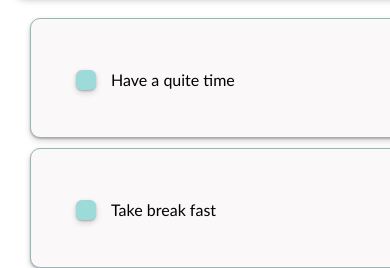
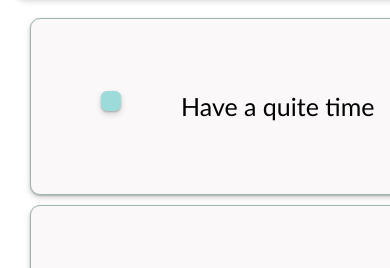
Before and after one commit to stbugyei/Todo.github.io, a React (Create React App) app: page / in a window 390 px wide. Shown: the part 576-844 px from the top of the page. Built offline with nearby package versions, Linux system fonts and the light colour scheme.

Commit message:
Update App.css

```diff
--- a/src/App.css
+++ b/src/App.css
@@ -9,6 +9,7 @@ body {
     line-height: 1.4;
 
 }
+
 
 .container {
   width: 1320px;
@@ -151,7 +152,7 @@ transition: all 50s ease 0s;
   p{
     font-size: 20px;
     padding: 10px;
-    margin: 25px;
+    margin: 50px;
   }
 
   .Todo:hover {
@@ -310,7 +311,7 @@ select:focus {
 /* The css-checkbox container */
 .css-checkbox {
     position: relative;
-    padding-left: 35px;
+    padding-left: 80px;
     margin-bottom: 12px;
     border-radius: 4px;
     cursor: pointer;
@@ -320,6 +321,15 @@ select:focus {
     -ms-user-select: none;
     user-select: none;
   }
+  @media (min-width: 320px) and (max-width: 480px) {
+
+    .css-checkbox {
+      font-size: 25px;
+      padding-left: 80px;
+
+    }
+
+    }
 
   /* Hide the browser's default checkbox */
   .css-checkbox input {
```
